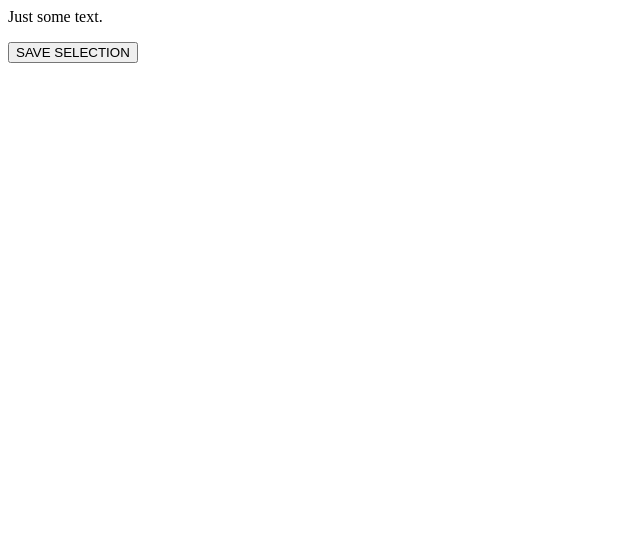
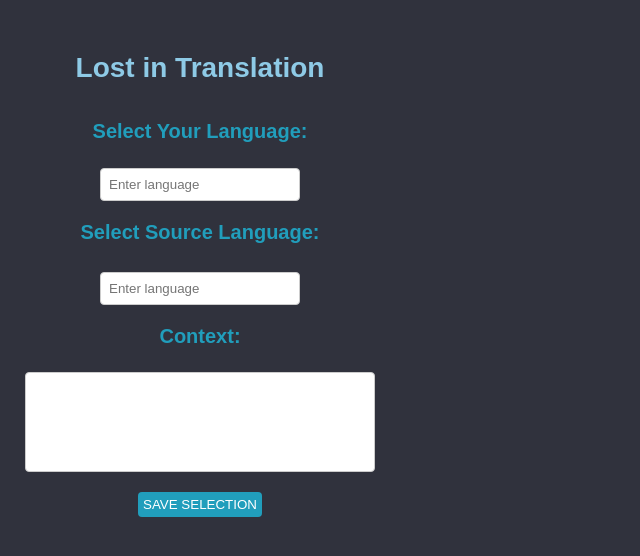
Before and after one commit to Breaking-Barriers-Chat-App/Tulai, a browser extension: page index.html in a window 1280 px wide. Shown: the whole page, without its empty margins (0-640 px from the left). Drawn offline with Linux system fonts and the light colour scheme.

Commit message:
UI now works with selection

```diff
--- a/index.html
+++ b/index.html
@@ -1,9 +1,78 @@
 <html>
 <head>
-    <link rel="stylesheet" href="index.css">
+    <style>
+        html,
+        body {
+          width: 400px;
+          height: 550px;
+          font-family: "Arial", sans-serif;
+          background-color: #30323d;
+          color: #ffffff;
+          margin: 0;
+          overflow: hidden;
+          display: flex;
+          flex-direction: column;
+          align-items: center;
+          justify-content: center;
+        }
+
+        h1 {
+          color: #8ecae6;
+          font-size: 28px;
+          margin-bottom: 20px;
+        }
+
+        h2,
+        h3 {
+          color: #219ebc;
+          font-size: 20px;
+        }
+
+        input {
+          padding: 8px;
+          margin-top: 8px;
+          border: 1px solid #ccc;
+          border-radius: 4px;
+          width: 200px;
+          box-sizing: border-box;
+        }
+
+        select, input[type="textbox"] {
+        padding: 4px;
+        margin-top: 4px;
+        border: 1px solid #ccc;
+        border-radius: 4px;
+        width: 350px;
+        height: 100px;
+        box-sizing: border-box;
+      }
+
+      button {
+        margin-top: 20px;
+        padding: 5px;
+        background-color: #219ebc;
+        color: #ffffff;
+        border: none;
+        border-radius: 4px;
+        cursor: pointer;
+        transition: background-color 0.3s;
+      }
+
+      button:hover {
+        background-color: #023047;
+      }
+
+      </style>
 </head>
 <body>
-    <p>Just some text.</p>
+    <h1>Lost in Translation</h1>
+    <h2>Select Your Language:</h2>
+    <input type="text" id="yourLanguage" placeholder="Enter language" />
+    <h3>Select Source Language:</h3>
+    <input type="text" id="fromLanguage" placeholder="Enter language" />
+    <h3>Context:</h3>
+    <input type="textbox" id="yourText">
+
     <button id="save-btn">SAVE SELECTION</button>
     <script src="index.js"></script>
 </body>
--- a/index.js
+++ b/index.js
@@ -12,5 +12,6 @@ document.getElementById("save-btn").onclick = async () => {
     } catch (e) {
       return; // ignoring an unsupported page like chrome://extensions
     }
-    document.body.append('Selection: ' + result);
+    const elem = document.getElementById("yourText").value =  result;
+
   };
```
Also changed, not shown: hello.html (added, +88 -0 lines).
